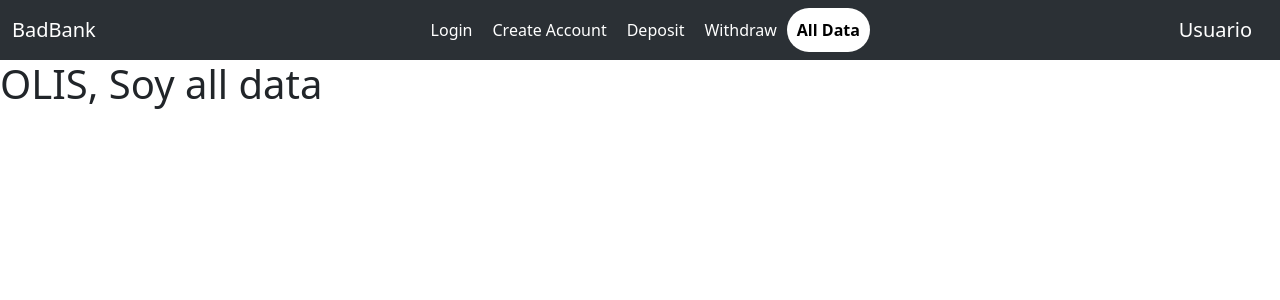
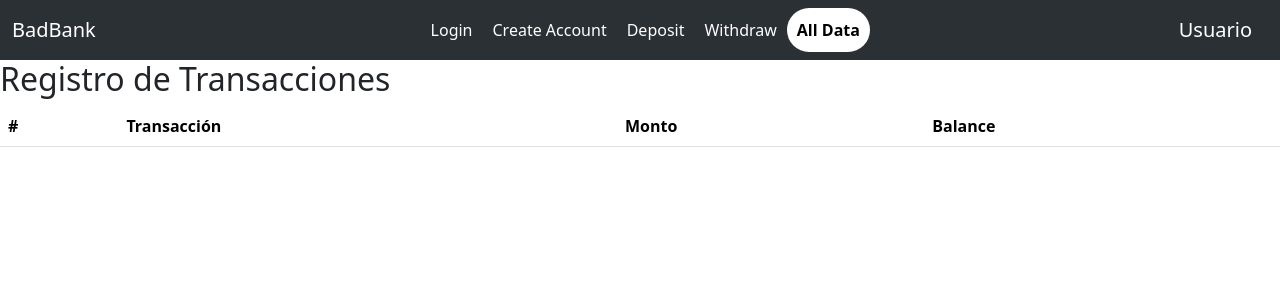
Before and after one commit to Davidfvillamil/BadBank_portafolio_week_2, a React (Vite) app: page /alldata in a window 1280 px wide. Shown: the top 300 px of the page. Built offline with nearby package versions, Linux system fonts and the light colour scheme.

Commit message:
table de traqueo de movimientos junto con su funcionalidad

```diff
--- a/src/App.jsx
+++ b/src/App.jsx
@@ -26,6 +26,11 @@ import { FormContext, FormCard } from './context.jsx/context'
 function App() {
 
   const[balance,setBalance] = useState(0)
+  const[transctions, setTransactions] = useState([])
+
+  const handletransaction = (transaction) => {
+    setTransactions([...transctions,transaction])
+  }
 
   return (
     <FormContext.Provider value={''}>
@@ -37,11 +42,9 @@ function App() {
             <Route path='/login' element = {<Login></Login>}/>
             <Route path='/createaccount' element = {<Createaccount></Createaccount>}></Route>
             <Route path='/balance' element = {<Balance></Balance>}></Route>
-
-            <Route path='/deposit' element = {<Deposit balance ={balance} setBalance={setBalance}></Deposit>}></Route>
-            <Route path='/withdraw' element = {<Withdraw balance ={balance} setBalance={setBalance}></Withdraw>}></Route>
-            <Route path='/alldata' element = {<Alldata></Alldata>}></Route>
-
+            <Route path='/deposit' element = {<Deposit balance ={balance} setBalance={setBalance} transactions = {transctions} setTransactions = {setTransactions} addTrasaction ={handletransaction}></Deposit>}></Route>
+            <Route path='/withdraw' element = {<Withdraw balance ={balance} setBalance={setBalance}addTrasaction ={handletransaction}></Withdraw>}></Route>
+            <Route path='/alldata' element = {<Alldata balance ={balance} setBalance={setBalance} transactions = {transctions} setTransactions = {setTransactions} addTrasacition ={handletransaction}></Alldata>}></Route>
           </Routes>
 
       </Router>
--- a/src/components/Alldata.jsx
+++ b/src/components/Alldata.jsx
@@ -1,8 +1,30 @@
 import React from "react";
 
-const Alldata = () => {
+const Alldata = ({transactions}) => {
     return (
-        <h1>OLIS, Soy all data</h1>
+        <div className="contenedor-tabla">
+            <h2>Registro de Transacciones</h2>
+            <table className="table">
+                <thead>
+                <tr>
+                    <th scope="col">#</th>
+                    <th scope="col">Transacción</th>
+                    <th scope="col">Monto</th>
+                    <th scope="col">Balance</th>
+                </tr>
+                </thead>
+                <tbody>
+                {transactions.map((transaction, index) => (
+                    <tr key={index}>
+                    <th scope="row">{index + 1}</th>
+                    <td>{transaction.tipo}</td>
+                    <td>{transaction.monto}</td>
+                    <td>{transaction.balance}</td>
+                    </tr>
+                ))}
+                </tbody>
+            </table>
+        </div>
     )
 }
 
--- a/src/components/Deposit.jsx
+++ b/src/components/Deposit.jsx
@@ -7,7 +7,7 @@ import { FormCard } from "../context.jsx/context";
 //Contextos
 
 
-const Deposit = ({balance,setBalance}) => {
+const Deposit = ({balance,setBalance,addTrasaction}) => {
 
     const [depositAmount, setDepositAmount] = useState(0)
     const [Status, setStatus] = useState(false)
@@ -26,6 +26,7 @@ const Deposit = ({balance,setBalance}) => {
             setStatus(true)
             setMensaje('Transacción aprovada')
             setTimeout(() => setStatus(false),2000)
+            addTrasaction({tipo: 'Deposito', monto: depositValue, balance: balance + depositValue})
         }else if(depositValue.toString().includes('-')){
             setStatus(true)
             setMensaje('El valor no puede ser negativo')
--- a/src/components/withdraw.jsx
+++ b/src/components/withdraw.jsx
@@ -7,7 +7,7 @@ import { FormCard } from "../context.jsx/context";
 //Contextos
 
 
-const Withdraw = ({balance,setBalance}) => {
+const Withdraw = ({balance,setBalance,addTrasaction}) => {
 
     const [withdrawAmount, setWithdrawAmount] = useState(0)
     const [Status, setStatus] = useState(false)
@@ -32,6 +32,7 @@ const Withdraw = ({balance,setBalance}) => {
         if (!isNaN(withdrawValue) && withdrawValue > 0 && balance - withdrawValue >= 0) {
             setBalance(prevBalance => prevBalance - withdrawValue);
             Mensaje('retiro exitoso')
+            addTrasaction({tipo: 'Retiro', monto: withdrawValue, balance: balance - withdrawValue})
         }else if(withdrawValue.toString().includes('-')){
             Mensaje('El valor no puede ser negativo')
         }else if(balance - withdrawValue < 0){
```
